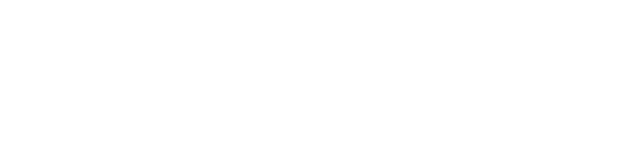
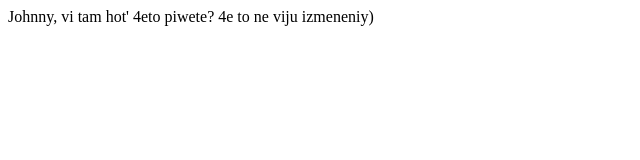
Before and after one commit to SPQRomania/project0, a plain HTML site: page index.html in a window 1280 px wide. Shown: the whole page, without its empty margins (0-640 px from the left). Drawn offline with Linux system fonts and the light colour scheme.

Commit message:
Update index.html

```diff
--- a/index.html
+++ b/index.html
@@ -6,6 +6,6 @@
     <title>Booking ticket</title>
 </head>
 <body>
-
+    Johnny, vi tam hot' 4eto piwete? 4e to ne viju izmeneniy)
 </body>
 </html>
```
